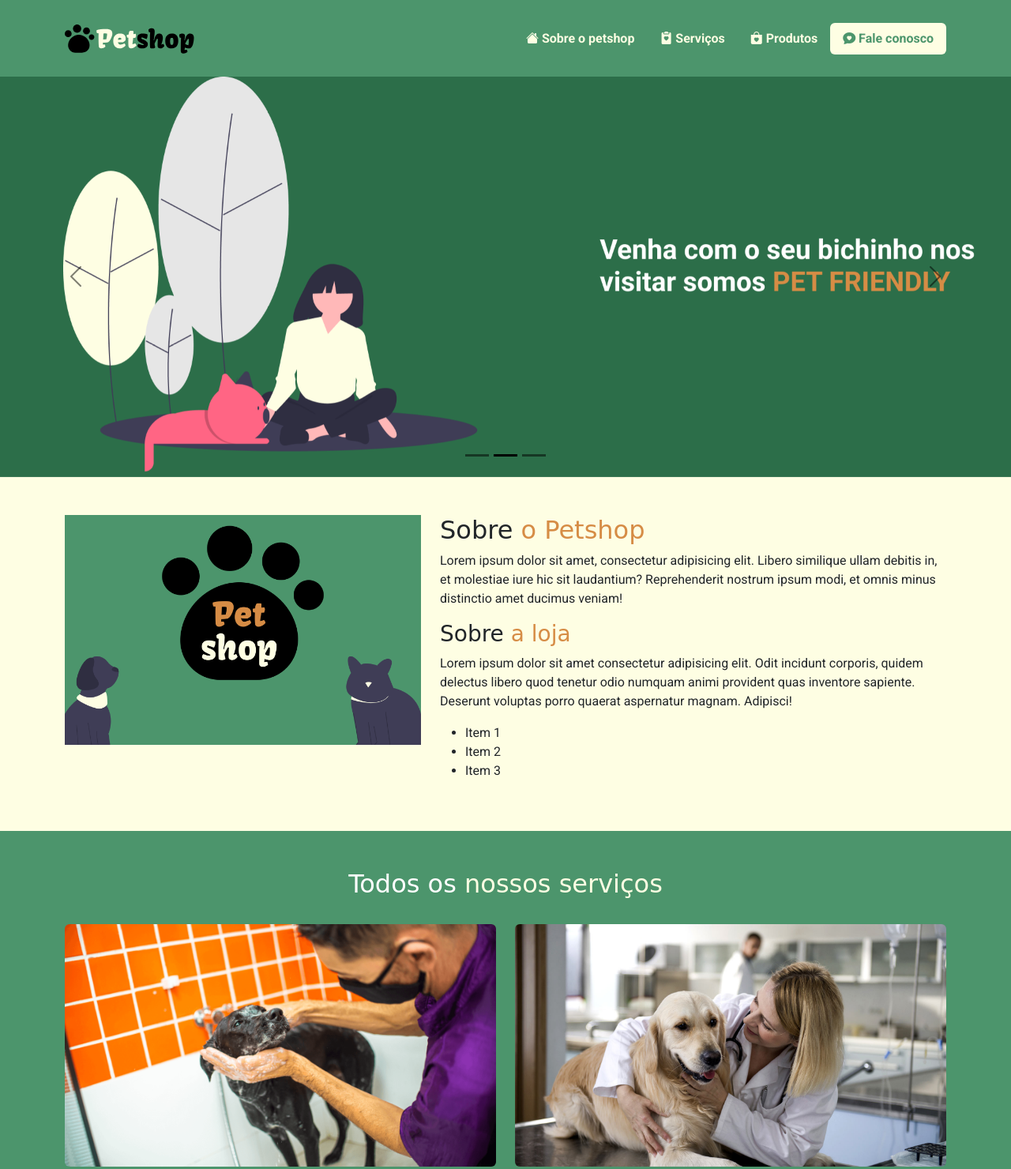
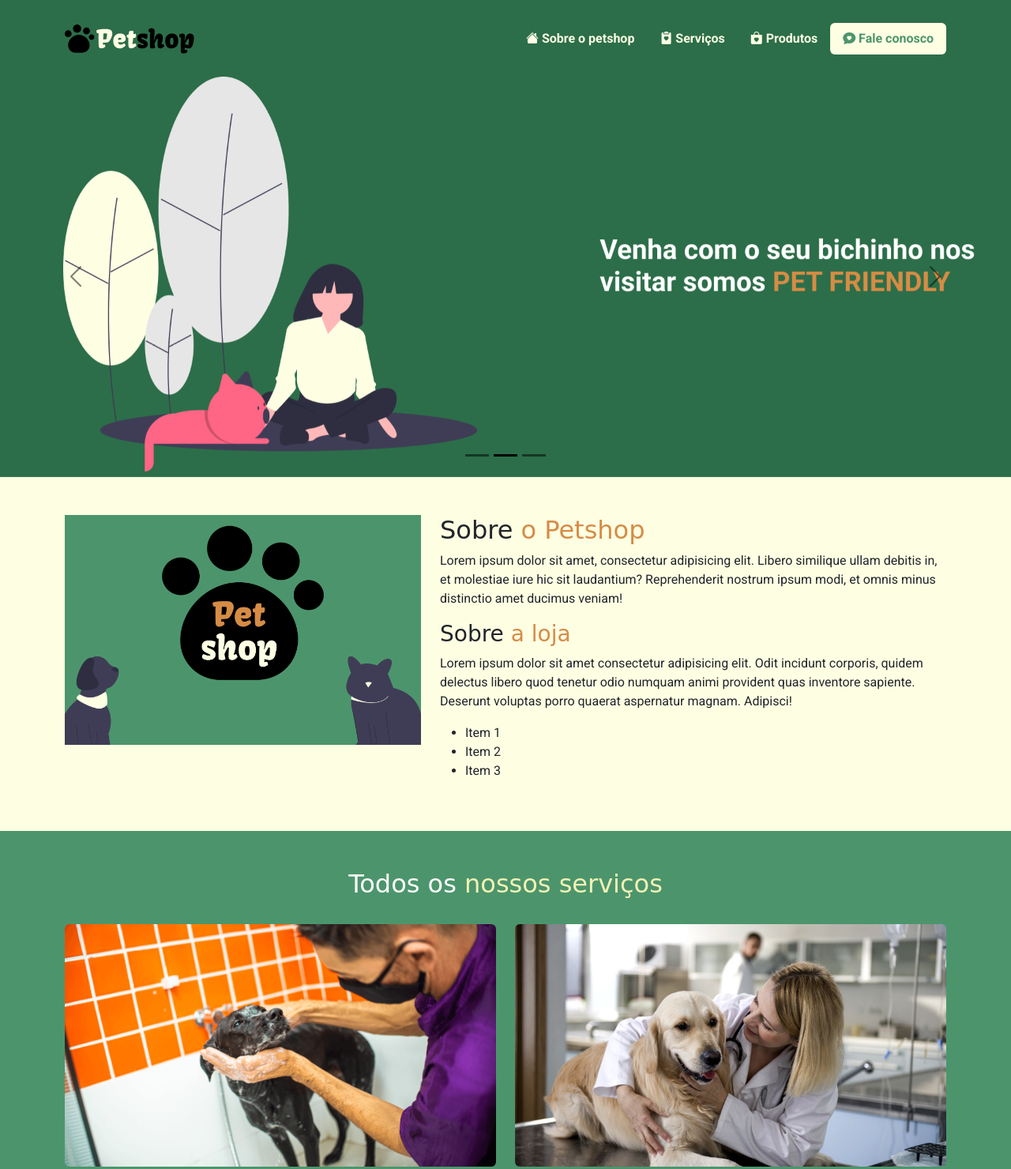
Before and after one commit to Rodeuz/Petshop, a plain HTML site: page index.html in a window 1280 px wide. Shown: the top 1480 px of the page at 79% size. Drawn offline with nearby package versions, Linux system fonts and the light colour scheme; a web font is replaced by a local one.

Commit message:
update colors

```diff
--- a/style.css
+++ b/style.css
@@ -3,7 +3,9 @@ body {
 }
 
 header {
-  background-color: #4c956c;
+  /* background-color: #4c956c; */
+
+  background-color: #2c6e49;
 }
 
 header .nav .nav-link {
@@ -71,7 +73,7 @@ header .nav .nav-link.active {
 }
 
 .color-accent-2 {
-  color: #fefee3;
+  color: #f2f2b4;
 }
 
 #chat button {
```
